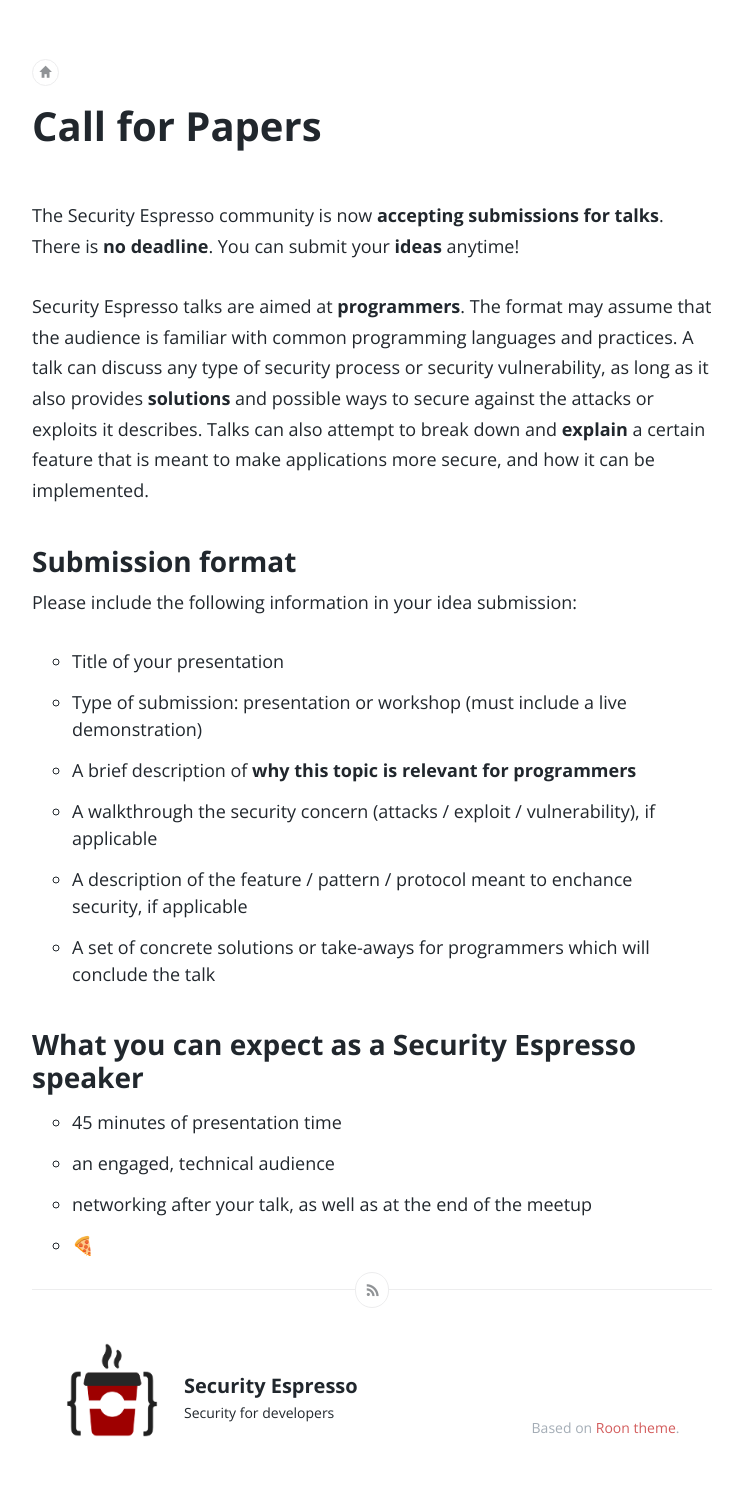
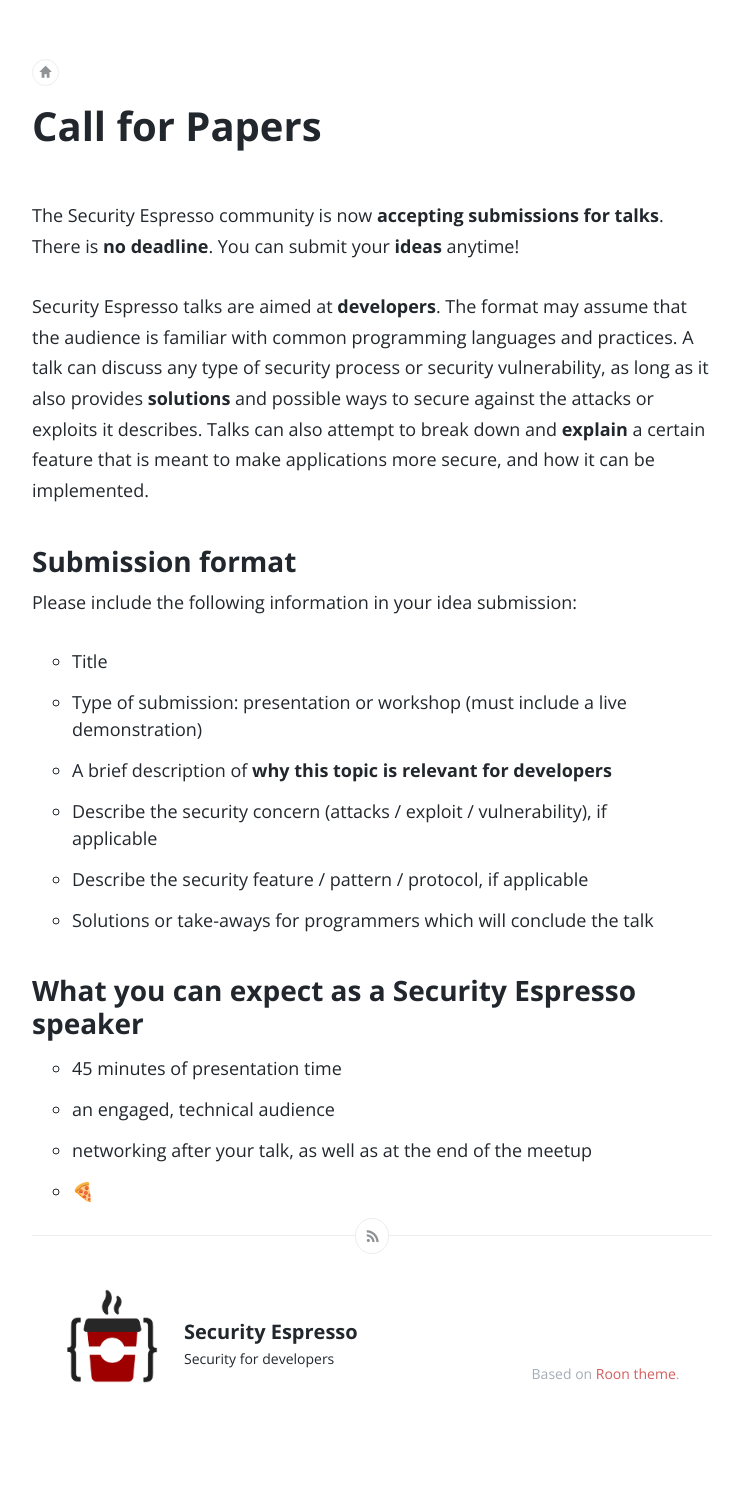
Before and after one commit to securityespresso/blog, a Jekyll site: the page built from call-for-papers.md, in a window 1280 px wide. Shown: the whole page, without its empty margins (268-1010 px from the left). Built offline with Jekyll 4.4.1, drawn with Linux system fonts in a browser that asks for light colours; after the commit the page ends 1436 px from its top, so only the background shows below that.

Commit message:
Shorted submission format, replace programmers with developers.

```diff
--- a/call-for-papers.md
+++ b/call-for-papers.md
@@ -9,17 +9,17 @@ emoji: 📄
 The Security Espresso community is now **accepting submissions for talks**.
 There is **no deadline**. You can submit your **ideas** anytime!
 
-Security Espresso talks are aimed at **programmers**. The format may assume that the audience is familiar with common programming languages and practices. A talk can discuss any type of security process or security vulnerability, as long as it also provides **solutions** and possible ways to secure against the attacks or exploits it describes. Talks can also attempt to break down and **explain** a certain feature that is meant to make applications more secure, and how it can be implemented.
+Security Espresso talks are aimed at **developers**. The format may assume that the audience is familiar with common programming languages and practices. A talk can discuss any type of security process or security vulnerability, as long as it also provides **solutions** and possible ways to secure against the attacks or exploits it describes. Talks can also attempt to break down and **explain** a certain feature that is meant to make applications more secure, and how it can be implemented.
 
 ## Submission format
 
 Please include the following information in your idea submission:
-* Title of your presentation
+* Title
 * Type of submission: presentation or workshop (must include a live demonstration)
-* A brief description of **why this topic is relevant for programmers**
-* A walkthrough the security concern (attacks / exploit / vulnerability), if applicable
-* A description of the feature / pattern / protocol meant to enchance security, if applicable
-* A set of concrete solutions or take-aways for programmers which will conclude the talk
+* A brief description of **why this topic is relevant for developers**
+* Describe the security concern (attacks / exploit / vulnerability), if applicable
+* Describe the security feature / pattern / protocol, if applicable
+* Solutions or take-aways for programmers which will conclude the talk
 
 ## What you can expect as a Security Espresso speaker
 
```
